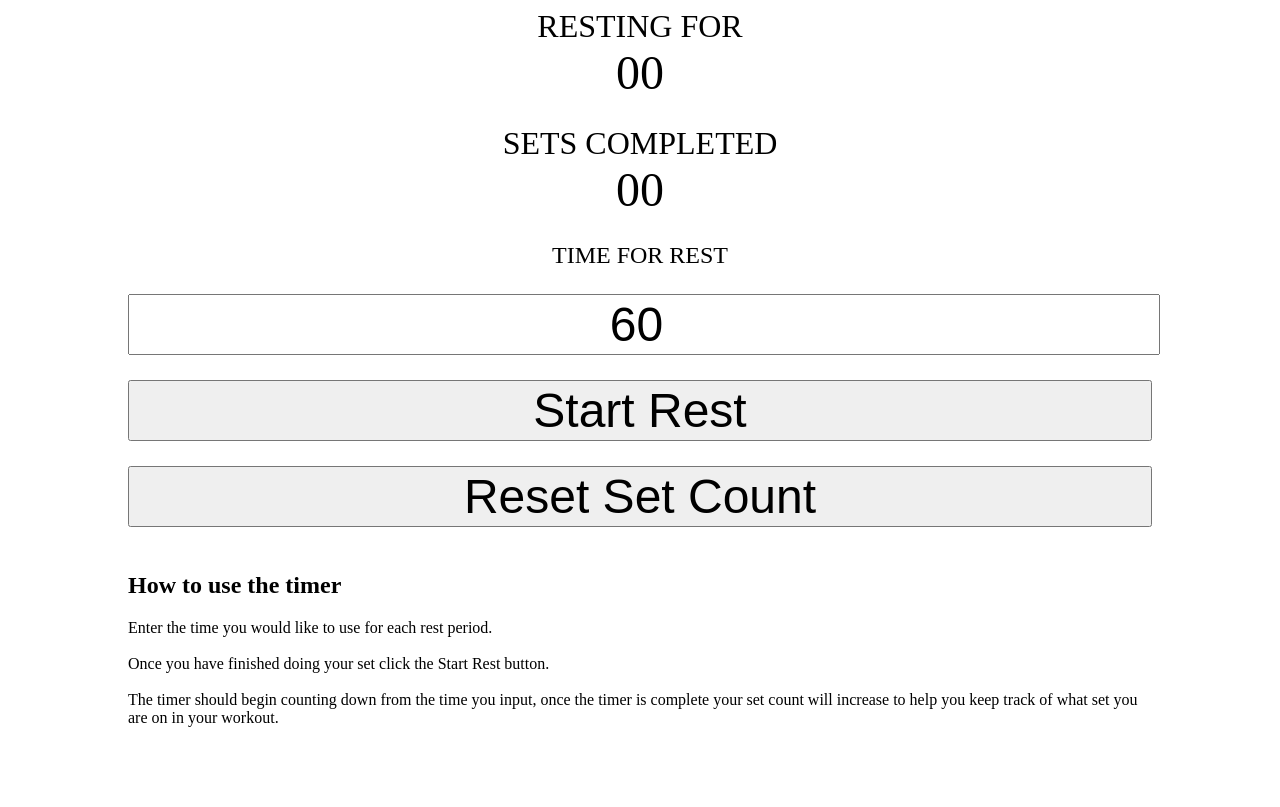
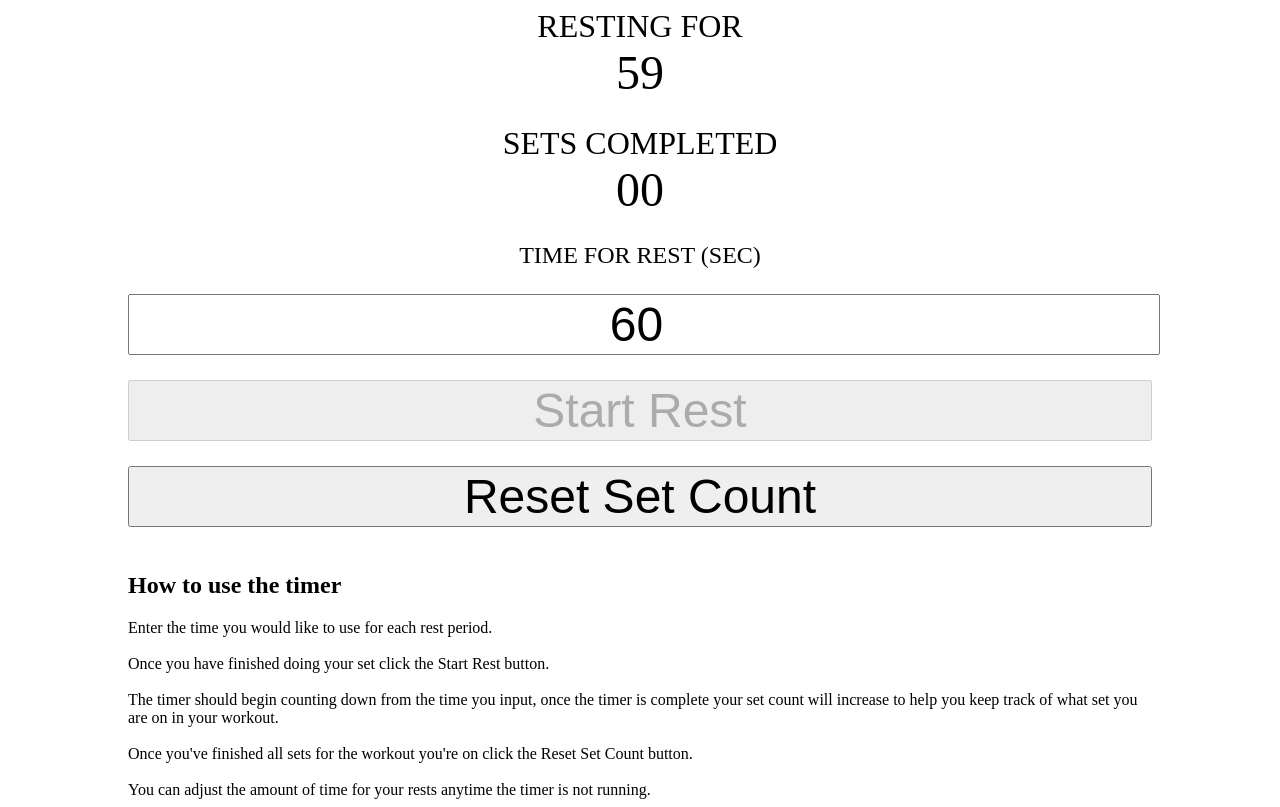
Before and after one commit to git-kv/workout-rest-timer, a plain HTML site: page index.html in a window 1280 px wide. Both pictures are taken after a click on the button "Start Rest". Drawn offline with Linux system fonts and the light colour scheme.

Commit message:
working on timer

```diff
--- a/index.html
+++ b/index.html
@@ -5,12 +5,13 @@
   <meta name="viewport" content="width=device-width, initial-scale=1.0">
   <title>Rest Timer</title>
   <link rel="stylesheet" href="style.css">
+  <script defer src="script.js"></script>
 </head>
 <body>
   <div class="container">
     <div class="countdown">
       <p style="font-size: 2rem;">RESTING FOR</p>
-      <p>00</p>
+      <p id="timer">00</p>
     </div>
 
     <div class="set-count">
@@ -19,16 +20,16 @@
     </div>
 
     <div class="rest-length-input">
-      <p style="font-size: 1.5rem">TIME FOR REST</p>
-      <input type="number" value="60" style="font-size: 3rem;"></input>
+      <p style="font-size: 1.5rem">TIME FOR REST (SEC)</p>
+      <input type="number" value="60" id="rest-time" style="font-size: 3rem;"></input>
     </div>
 
-    <button type="button">Start Rest</button>
+    <button type="button" id="start-timer-btn">Start Rest</button>
     <button type="button">Reset Set Count</button>
 
     <div class="about">
       <h2>How to use the timer</h2>
-      <div>Enter the time you would like to use for each rest period.<br><br>Once you have finished doing your set click the Start Rest button.<br><br>The timer should begin counting down from the time you input, once the timer is complete your set count will increase to help you keep track of what set you are on in your workout.</div>
+      <div>Enter the time you would like to use for each rest period.<br><br>Once you have finished doing your set click the Start Rest button.<br><br>The timer should begin counting down from the time you input, once the timer is complete your set count will increase to help you keep track of what set you are on in your workout.<br><br>Once you've finished all sets for the workout you're on click the Reset Set Count button.<br><br>You can adjust the amount of time for your rests anytime the timer is not running.</div>
     </div>
   </div>
 </body>
--- a/script.js
+++ b/script.js
@@ -0,0 +1,19 @@
+var startTimerBtn = document.getElementById("start-timer-btn");
+startTimerBtn.addEventListener('click', startTimer);
+
+function startTimer() {
+  document.getElementById("start-timer-btn").disabled = true;
+  let counter = document.getElementById("rest-time").value;
+  console.log(counter);
+
+  const interval = setInterval(() => {
+    document.getElementById("timer").innerHTML = counter;
+    console.log(counter);
+    counter--;
+
+    if (counter < 0) {
+      clearInterval(interval);
+      document.getElementById("start-timer-btn").disabled = false;
+    }
+  }, 1000);
+}
```
